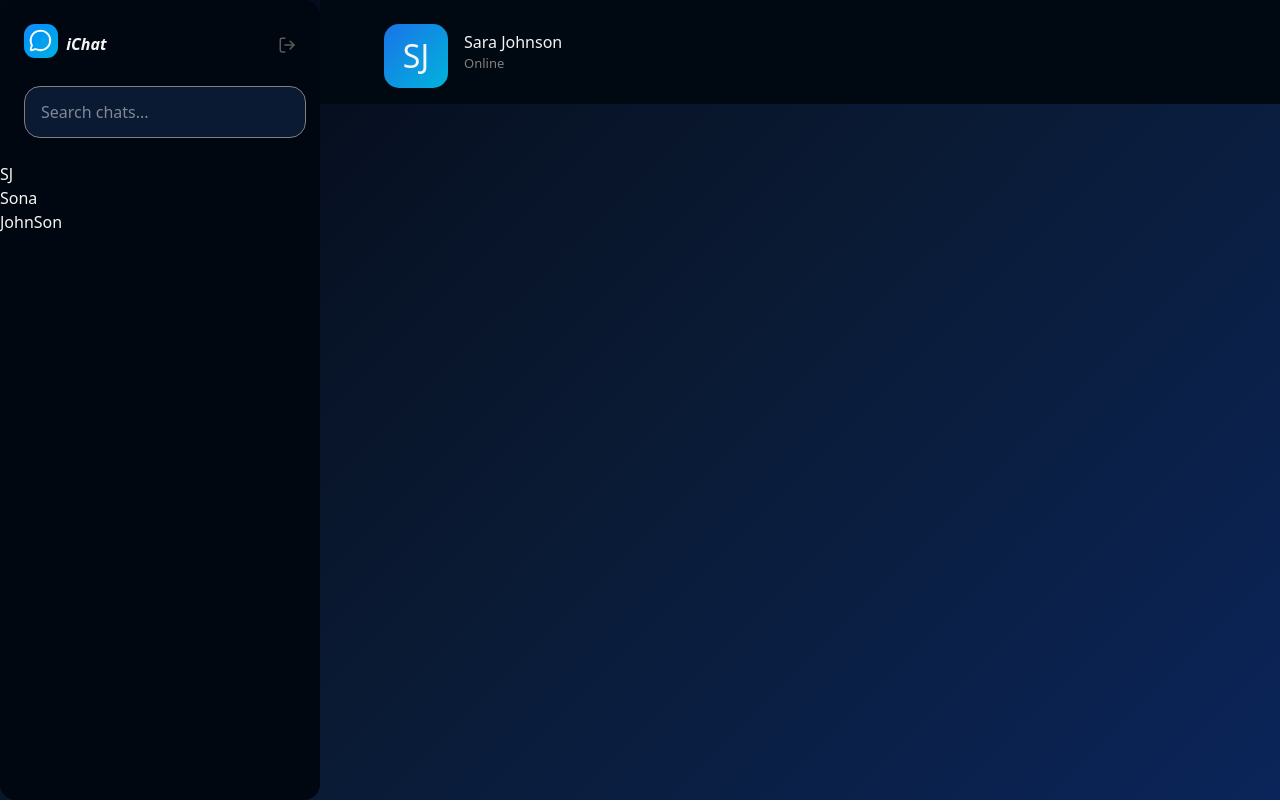
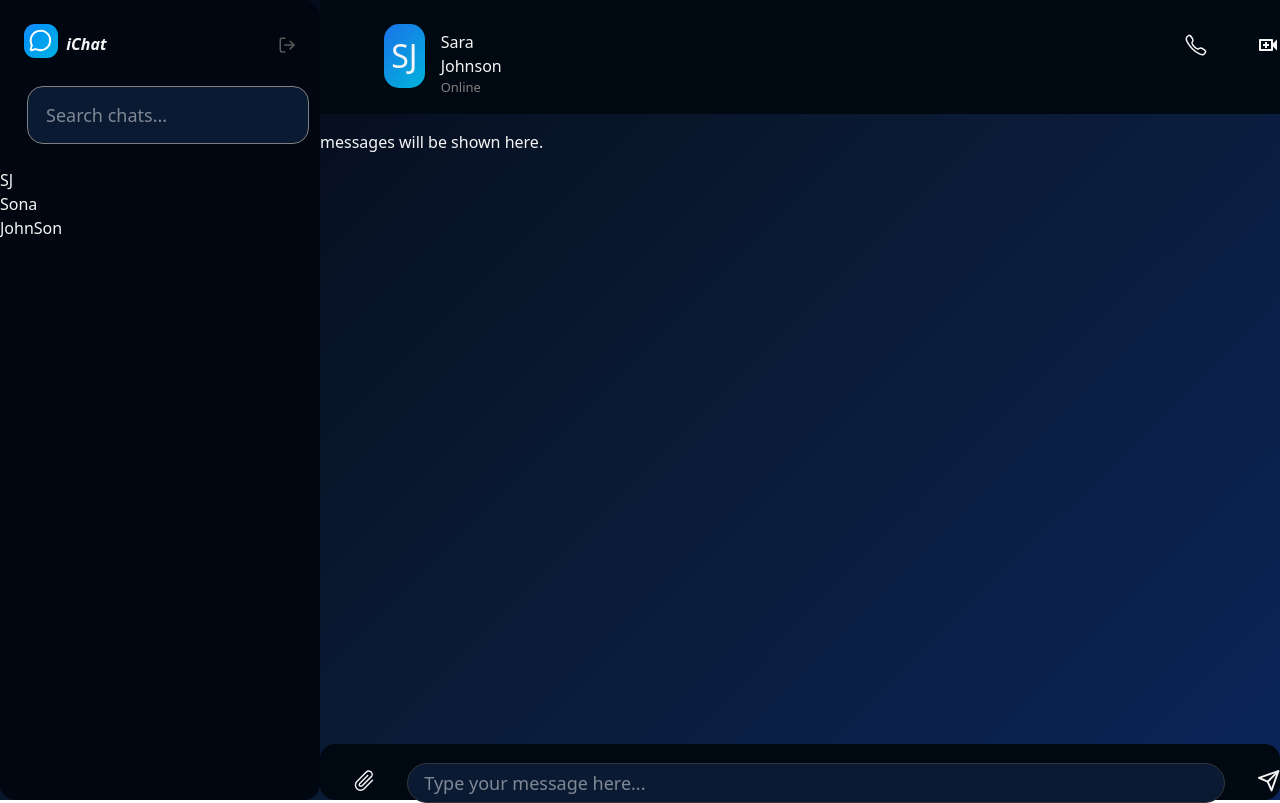
Before and after one commit to imanmay2/iChat_, a React (Vite) app in the folder client/: page /chat/1 in a window 1280 px wide. Built offline with nearby package versions, Linux system fonts and the light colour scheme; the HTML template or start-up script is replaced by a standard one.

Commit message:
UI portion updated

```diff
--- a/client/src/components/Chat.tsx
+++ b/client/src/components/Chat.tsx
@@ -1,22 +1,33 @@
 
 import styles from './css/Chat.module.css'
-
+import { IoCallOutline } from "react-icons/io5";
+import { MdOutlineVideoCall } from "react-icons/md";
+import { GoPaperclip } from "react-icons/go";
+import { FiSend } from "react-icons/fi";
 const Chat = () => {
     return (
         <div className={styles.main}>
             <div className={styles.details}>
-
                 <div className={styles.shortform}> SJ </div>
                 <div className={styles.contacts}>
                     <div className={styles.name}>Sara Johnson</div>
                     <div className={styles.status}>Online</div>
                 </div>
-                <div>
+
+                <div className={styles.icons}>
+                    <IoCallOutline className={styles.callIcon} />
+                    <MdOutlineVideoCall className={styles.videoCallIcon} />
                 </div>
 
             </div>
-            <div className={styles.msg}></div>
-            <div className={styles.send}></div>
+            <div className={styles.msg}>
+                messages will be shown here.
+            </div>
+            <div className={styles.send}>
+                <GoPaperclip className={styles.paperClip}/>
+                <input type="text" name="typeMsg" placeholder='Type your message here...'/>
+                <FiSend className={styles.sendIcon}/>
+            </div>
         </div>
     )
 }
--- a/client/src/components/css/Chat.module.css
+++ b/client/src/components/css/Chat.module.css
@@ -44,3 +44,56 @@
     color:grey;
     font-size:small;
 }
+
+.icons{
+    display:flex;
+    flex-direction: row;
+    gap:3rem;
+    font-size:150%;
+    margin-left:76%;
+    margin-top:1%;
+}
+
+
+.msg{
+    background-color: inherit;
+    /* border:1px solid white; */
+    height: 79%;
+    overflow-y: auto;
+    display:flex;
+    flex-direction: column;
+}
+
+.send{
+    background: #000811;
+    min-height: 7%;
+    border-radius: 15px;
+    margin-top:0.9rem;
+    display:flex;
+    flex-direction: row;
+
+    gap:2rem;
+    padding-left:2rem;
+
+    padding-top:1.2rem;
+
+    font-size:147%;
+}
+
+.paperClip{
+    margin-top:0.4rem;
+}
+
+
+input{
+    padding:1rem;
+    width:89%;
+    border-radius: 200px;
+    font-size: large;
+    /* height:50%; */
+
+}
+
+.sendIcon{
+    margin-top:0.4rem;
+}
```
